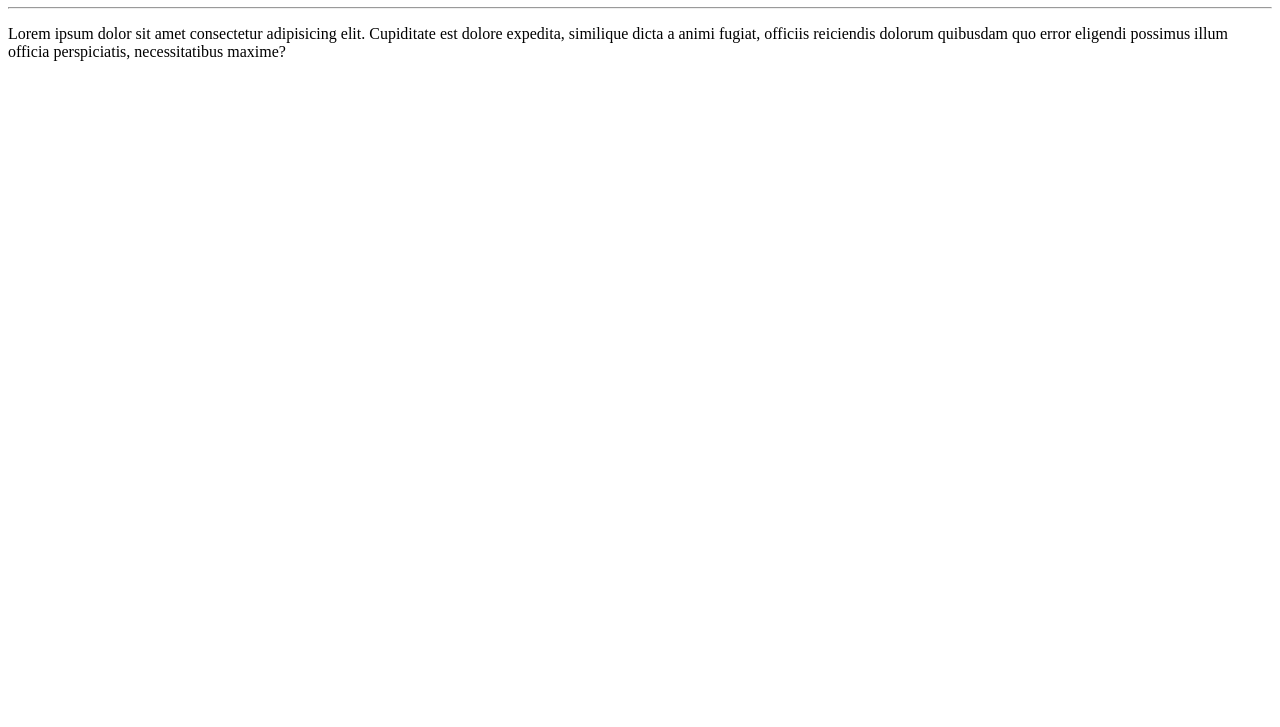
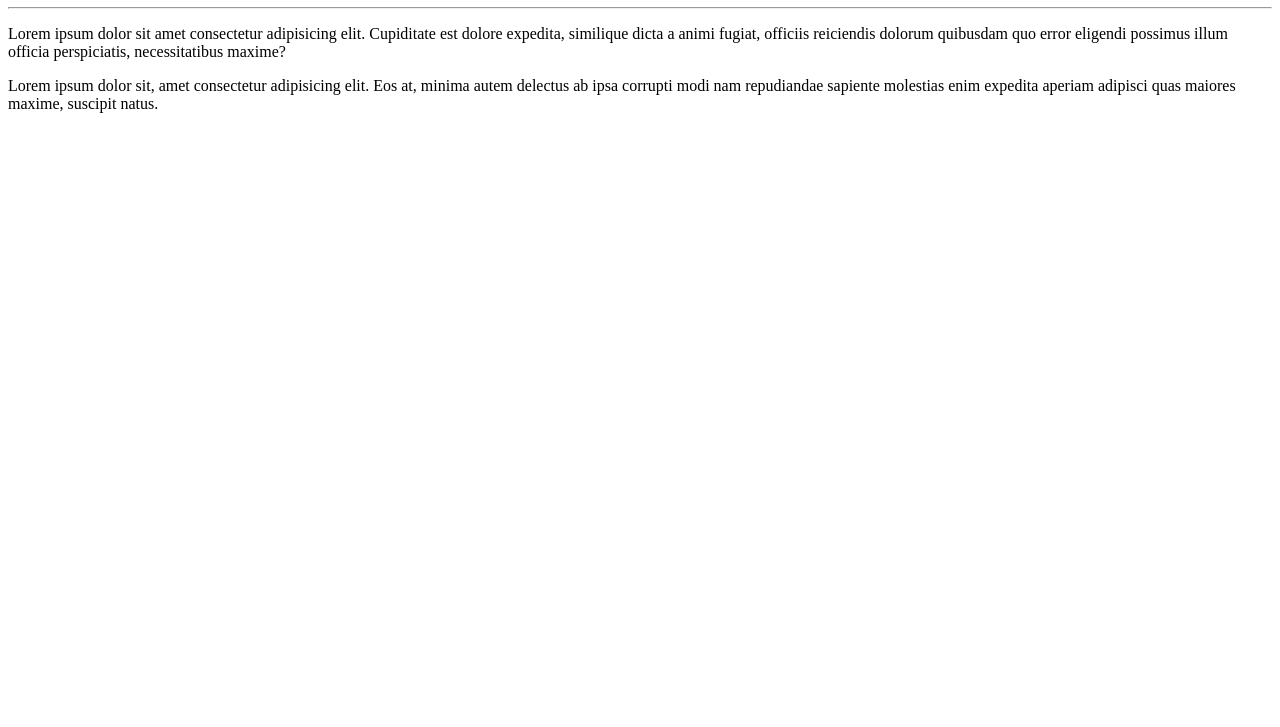
Before and after one commit to luizeduardoreis7/rep, a plain HTML site: page site-exemplo/index.html in a window 1280 px wide. Shown: the part 73-800 px from the top of the page. Drawn offline with Linux system fonts and the light colour scheme.

Commit message:
adicionei um paragrafo

```diff
--- a/site-exemplo/index.html
+++ b/site-exemplo/index.html
@@ -9,5 +9,6 @@
     <h1>Ola, Mundo!</h1>
     <hr>
     <p>Lorem ipsum dolor sit amet consectetur adipisicing elit. Cupiditate est dolore expedita, similique dicta a animi fugiat, officiis reiciendis dolorum quibusdam quo error eligendi possimus illum officia perspiciatis, necessitatibus maxime?</p>
+    <p>Lorem ipsum dolor sit, amet consectetur adipisicing elit. Eos at, minima autem delectus ab ipsa corrupti modi nam repudiandae sapiente molestias enim expedita aperiam adipisci quas maiores maxime, suscipit natus.</p>
 </body>
 </html>
```
